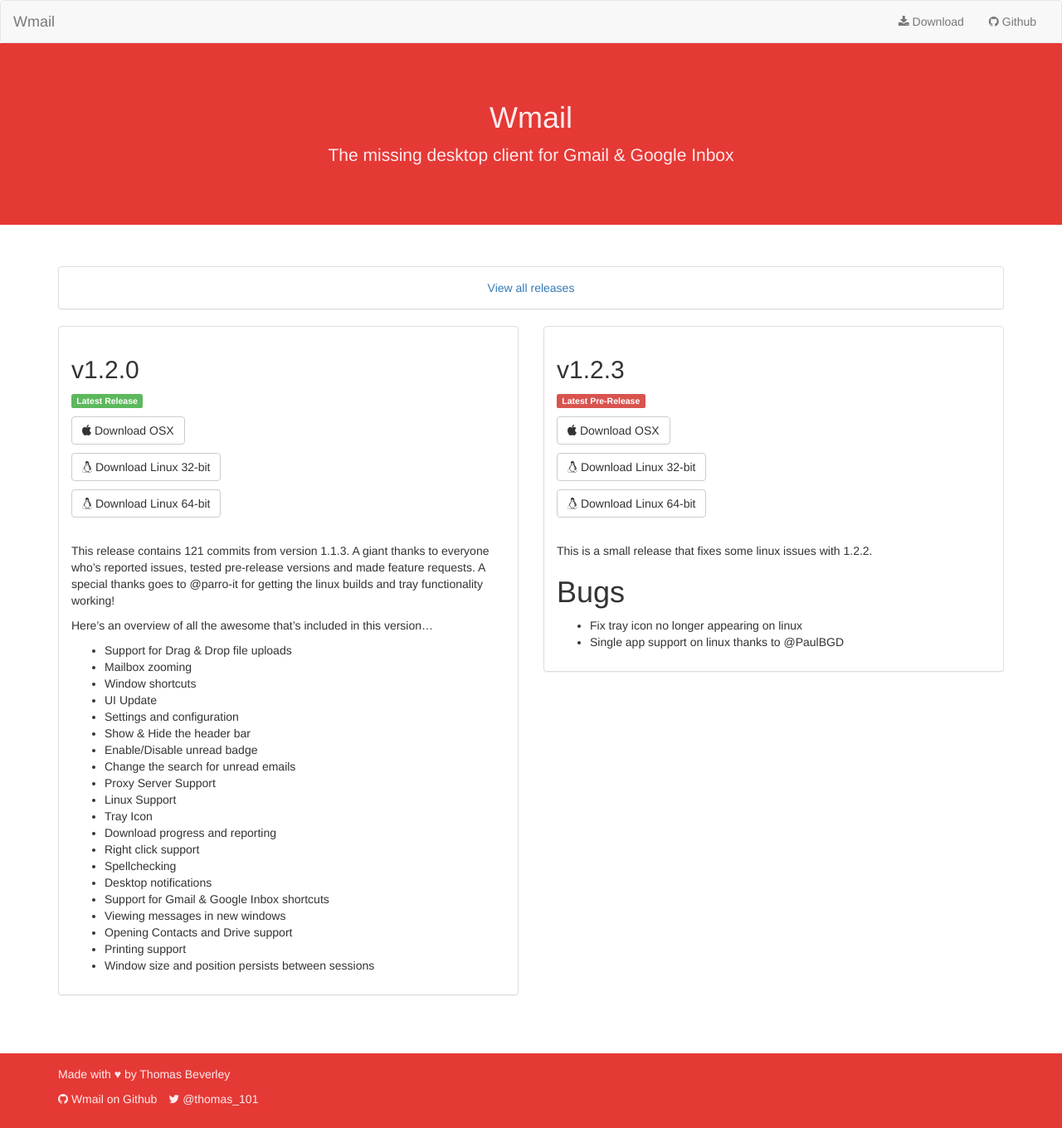
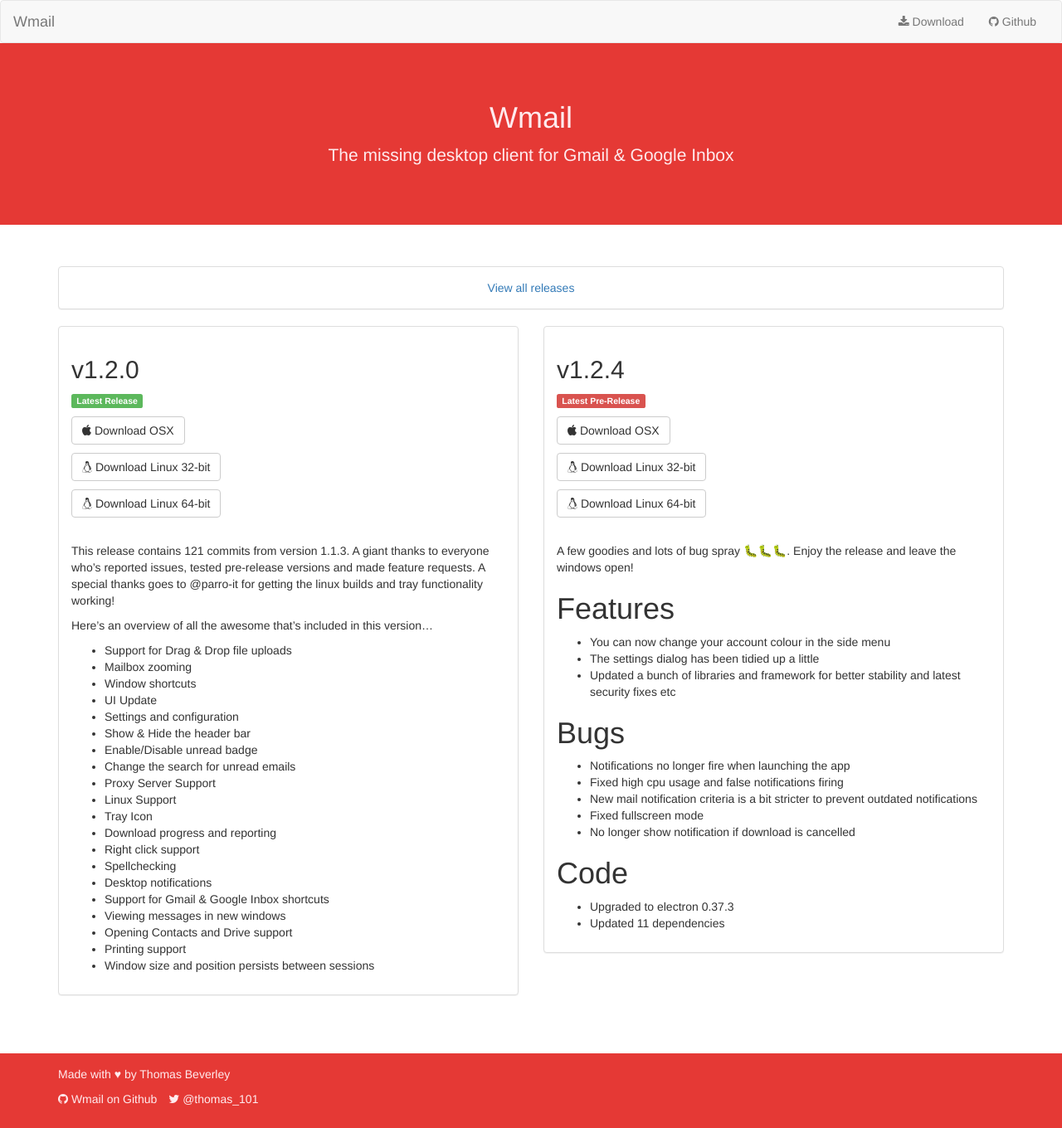
Before and after one commit to Thomas101/wmail, a Jekyll site: the page built from download.html, in a window 1280 px wide. Shown: the whole page at 83% size. Built offline with Jekyll 4.4.1, drawn with Linux system fonts in a browser that asks for light colours.

Commit message:
Added 1.2.4 pre-release

```diff
--- a/_includes/prerelease_notes.md
+++ b/_includes/prerelease_notes.md
@@ -1,5 +1,17 @@
-This is a small release that fixes some linux issues with 1.2.2.
+A few goodies and lots of bug spray 🐛🐛🐛. Enjoy the release and leave the windows open!
+
+# Features
+* You can now change your account colour in the side menu
+* The settings dialog has been tidied up a little
+* Updated a bunch of libraries and framework for better stability and latest security fixes etc
 
 # Bugs
-* Fix tray icon no longer appearing on linux
-* Single app support on linux thanks to @PaulBGD
+* Notifications no longer fire when launching the app
+* Fixed high cpu usage and false notifications firing
+* New mail notification criteria is a bit stricter to prevent outdated notifications
+* Fixed fullscreen mode
+* No longer show notification if download is cancelled
+
+# Code
+* Upgraded to electron 0.37.3
+* Updated 11 dependencies
--- a/download.html
+++ b/download.html
@@ -2,8 +2,8 @@
 layout: default
 release_v: "v1.2.0"
 release_s: "1_2_0"
-prerelease_v: "v1.2.3"
-prerelease_s: "1_2_3"
+prerelease_v: "v1.2.4"
+prerelease_s: "1_2_4"
 ---
 {% capture release_notes %}{% include release_notes.md %}{% endcapture %}
 {% capture prerelease_notes %}{% include prerelease_notes.md %}{% endcapture %}
```
